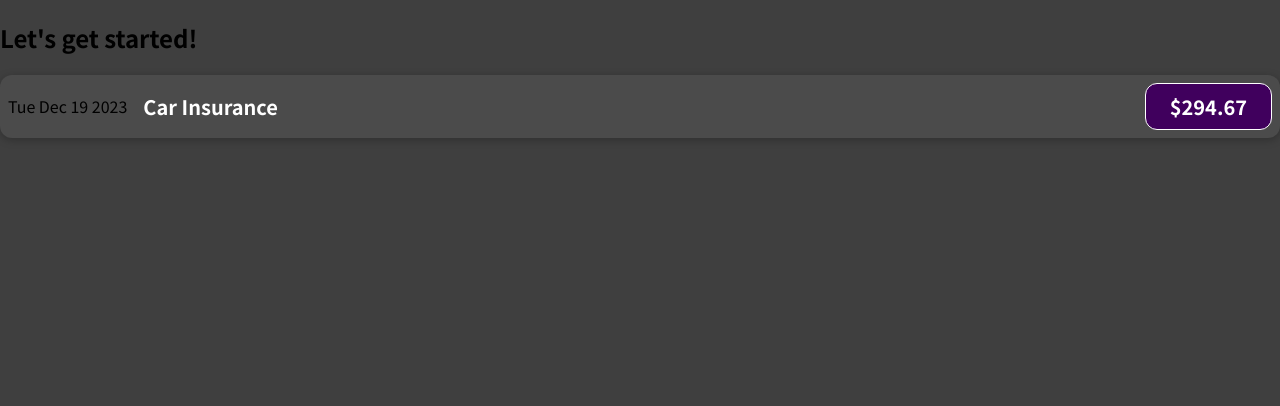
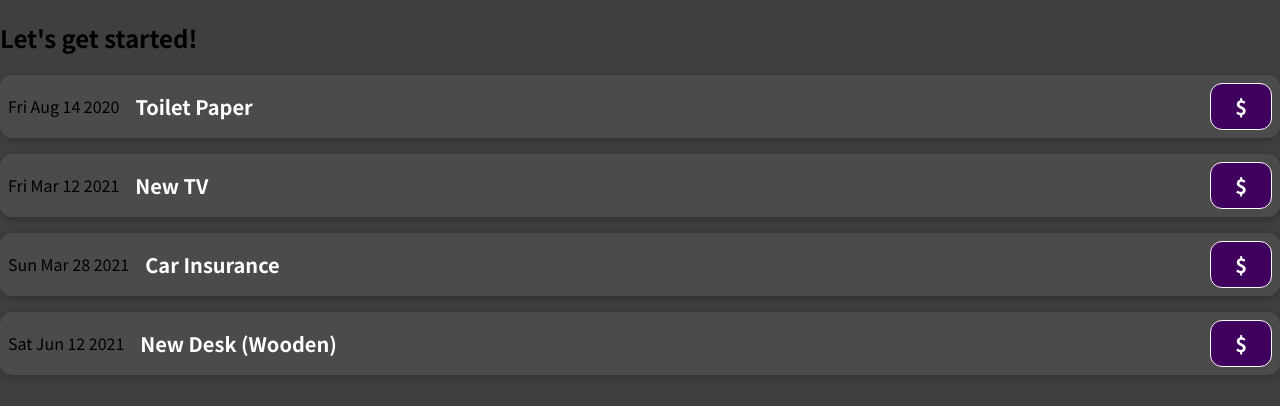
Before and after one commit to frontWeb-dev/udemy-react, a JavaScript app in the folder course-01/: page / in a window 1280 px wide. Shown: the top 406 px of the page. Built offline with nearby package versions, Linux system fonts and the light colour scheme.

Commit message:
feat: props를 통해 데이터 전달하기

```diff
--- a/course-01/src/App.js
+++ b/course-01/src/App.js
@@ -1,10 +1,34 @@
 import ExpenseItem from './components/ExpenseItem';
 
 function App() {
+  const expenses = [
+    {
+      id: 'e1',
+      title: 'Toilet Paper',
+      amount: 94.12,
+      date: new Date(2020, 7, 14),
+    },
+    { id: 'e2', title: 'New TV', amount: 799.49, date: new Date(2021, 2, 12) },
+    {
+      id: 'e3',
+      title: 'Car Insurance',
+      amount: 294.67,
+      date: new Date(2021, 2, 28),
+    },
+    {
+      id: 'e4',
+      title: 'New Desk (Wooden)',
+      amount: 450,
+      date: new Date(2021, 5, 12),
+    },
+  ];
+
   return (
     <div>
       <h2>Let's get started!</h2>
-      <ExpenseItem />
+      {expenses.map((expense) => (
+        <ExpenseItem expense={expense} />
+      ))}
     </div>
   );
 }
--- a/course-01/src/components/ExpenseItem.js
+++ b/course-01/src/components/ExpenseItem.js
@@ -1,16 +1,12 @@
 import './ExpenseItem.css';
 
-const ExpenseItem = () => {
-  const expenseDate = new Date(2023, 11, 19);
-  const expenseTitle = 'Car Insurance';
-  const expenseAmount = 294.67;
-
+const ExpenseItem = ({ expense }) => {
   return (
     <div className='expense-item'>
-      <div>{expenseDate.toDateString()}</div>
+      <div>{expense.date.toDateString()}</div>
       <div className='expense-item__description'>
-        <h2>{expenseTitle}</h2>
-        <div className='expense-item__price'>${expenseAmount}</div>
+        <h2>{expense.title}</h2>
+        <div className='expense-item__price'>${expense.amout}</div>
       </div>
     </div>
   );
```
